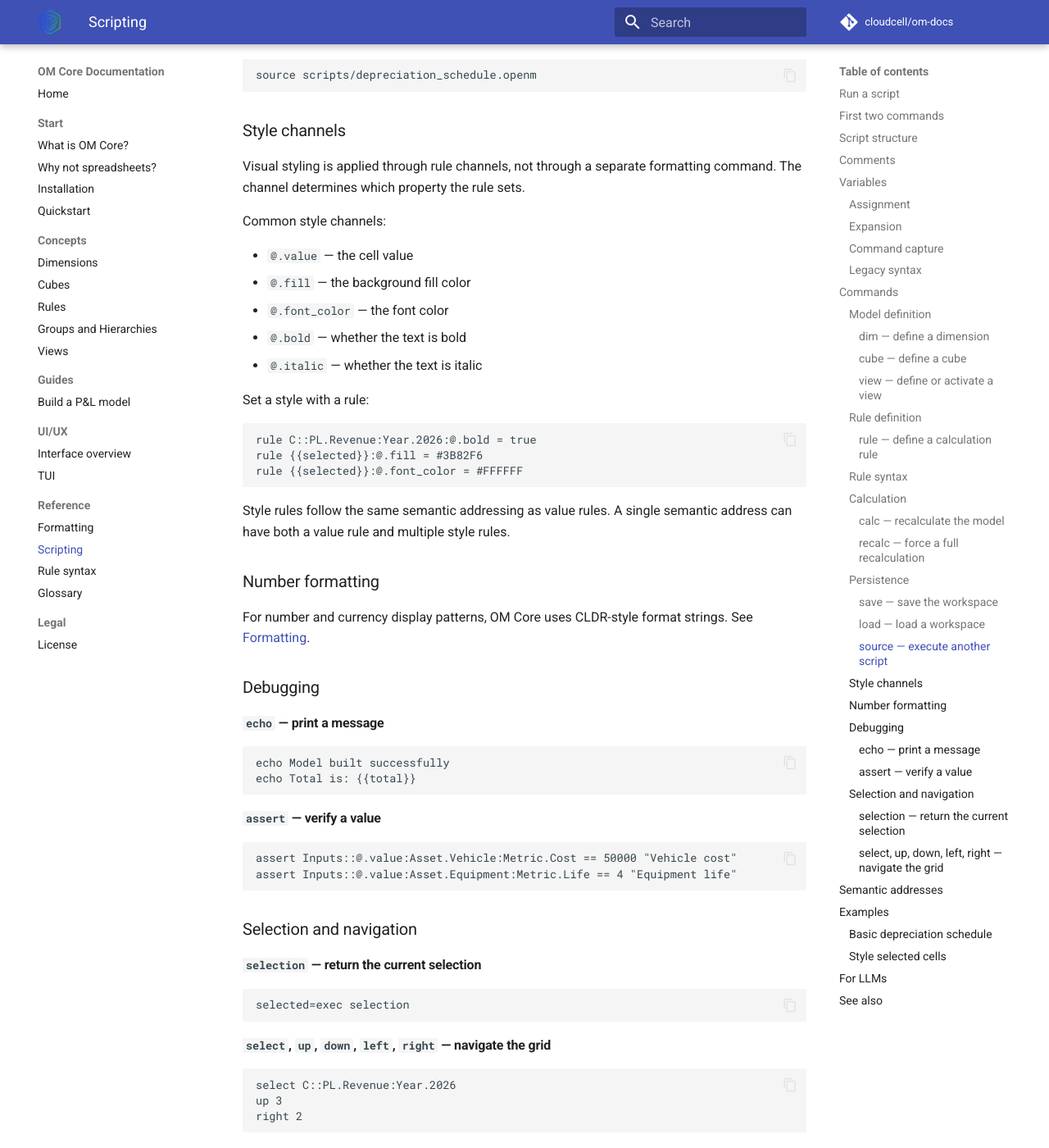
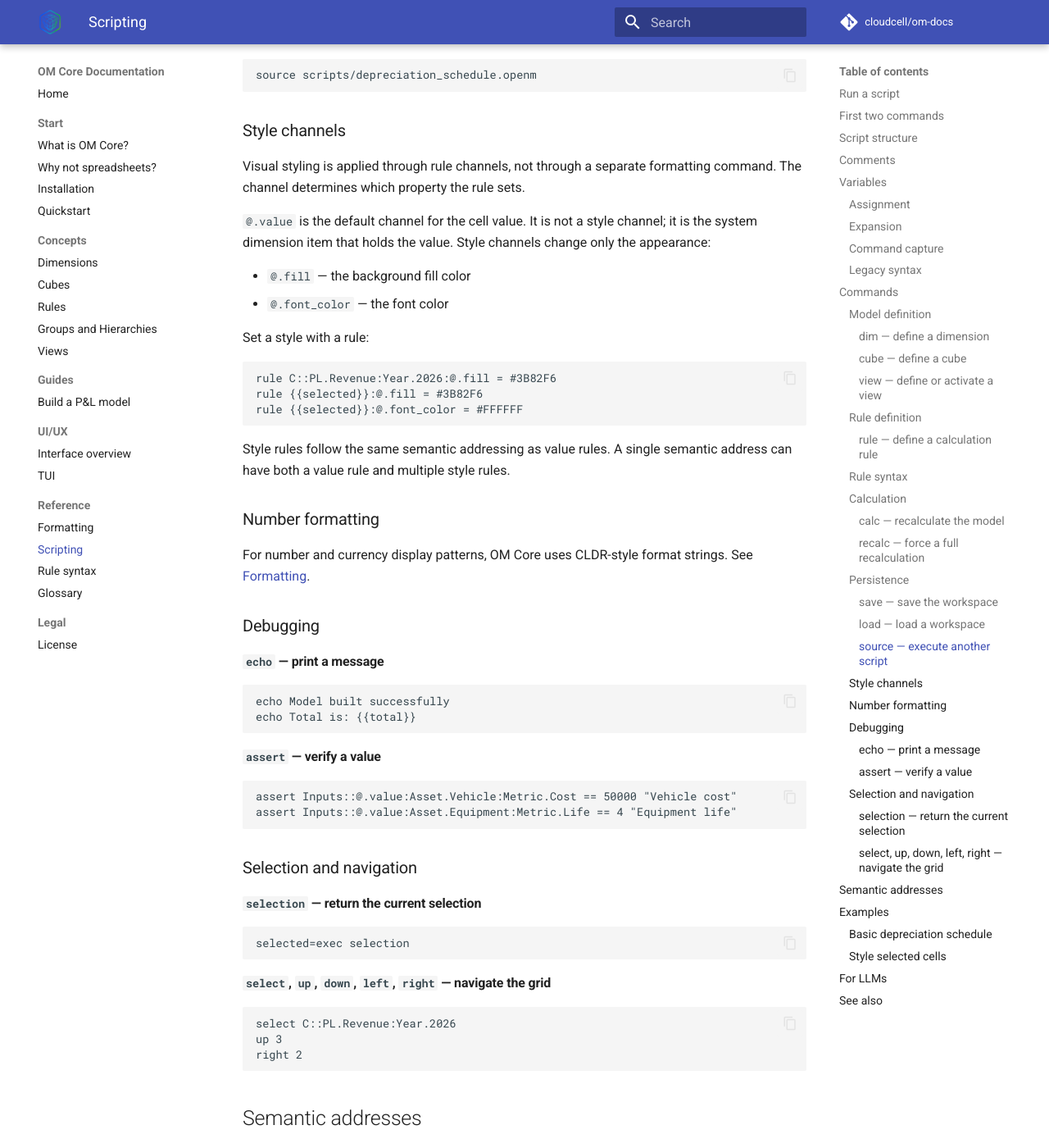
Before and after one commit to cloudcell/om-docs, an MkDocs documentation site: the page built from docs/reference/scripting.md, in a window 1280 px wide and 1400 px high, scrolled down 5753 px. Shown: the whole window at 82% size. Built offline with MkDocs 1.6.1 and Material for MkDocs 9.7.7, drawn with Linux system fonts in a browser that asks for light colours; comment, search, counter and statistics services are not loaded; some of the changed text lies outside the part shown.

Commit message:
docs: remove @.bold and @.italic references from formatting and scripting documentation

````diff
--- a/docs/reference/scripting.md
+++ b/docs/reference/scripting.md
@@ -116,7 +116,7 @@ Use `{{name}}` to interpolate a variable into a command.
 ```openm
 selected="C::PL.Revenue:Year.2026"
 echo Selected: {{selected}}
-rule {{selected}}:@.bold = true
+rule {{selected}}:@.fill = #3B82F6
 ```
 
 ### Command capture
@@ -244,18 +244,15 @@ source scripts/depreciation_schedule.openm
 
 Visual styling is applied through rule channels, not through a separate formatting command. The channel determines which property the rule sets.
 
-Common style channels:
+`@.value` is the default channel for the cell value. It is not a style channel; it is the system dimension item that holds the value. Style channels change only the appearance:
 
-- `@.value` — the cell value
 - `@.fill` — the background fill color
 - `@.font_color` — the font color
-- `@.bold` — whether the text is bold
-- `@.italic` — whether the text is italic
 
 Set a style with a rule:
 
 ```openm
-rule C::PL.Revenue:Year.2026:@.bold = true
+rule C::PL.Revenue:Year.2026:@.fill = #3B82F6
 rule {{selected}}:@.fill = #3B82F6
 rule {{selected}}:@.font_color = #FFFFFF
 ```
@@ -309,7 +306,7 @@ Cube::@.value:Dim1.Item1:Dim2.Item2
 Components:
 
 - `Cube` — the cube name
-- `@` or `@.value` — the channel (value, style, or other property)
+- `@` or `@.value` — the default value channel, not a style channel
 - `Dim1.Item1` — a dimension item selector
 - `Dim2.Item2` — another dimension item selector
 
@@ -356,8 +353,8 @@ Multiple selectors are separated by `:`.
 ```openm
 # User selects cells in the GUI first
 selected=exec selection
-rule {{selected}}:@.bold = true
 rule {{selected}}:@.fill = #3B82F6
+rule {{selected}}:@.font_color = #FFFFFF
 ```
 
 ## For LLMs
````
Also changed, not shown: docs/reference/formatting.md (+1 -1 lines), docs/ui-ux/interface.md (+1 -1 lines).
